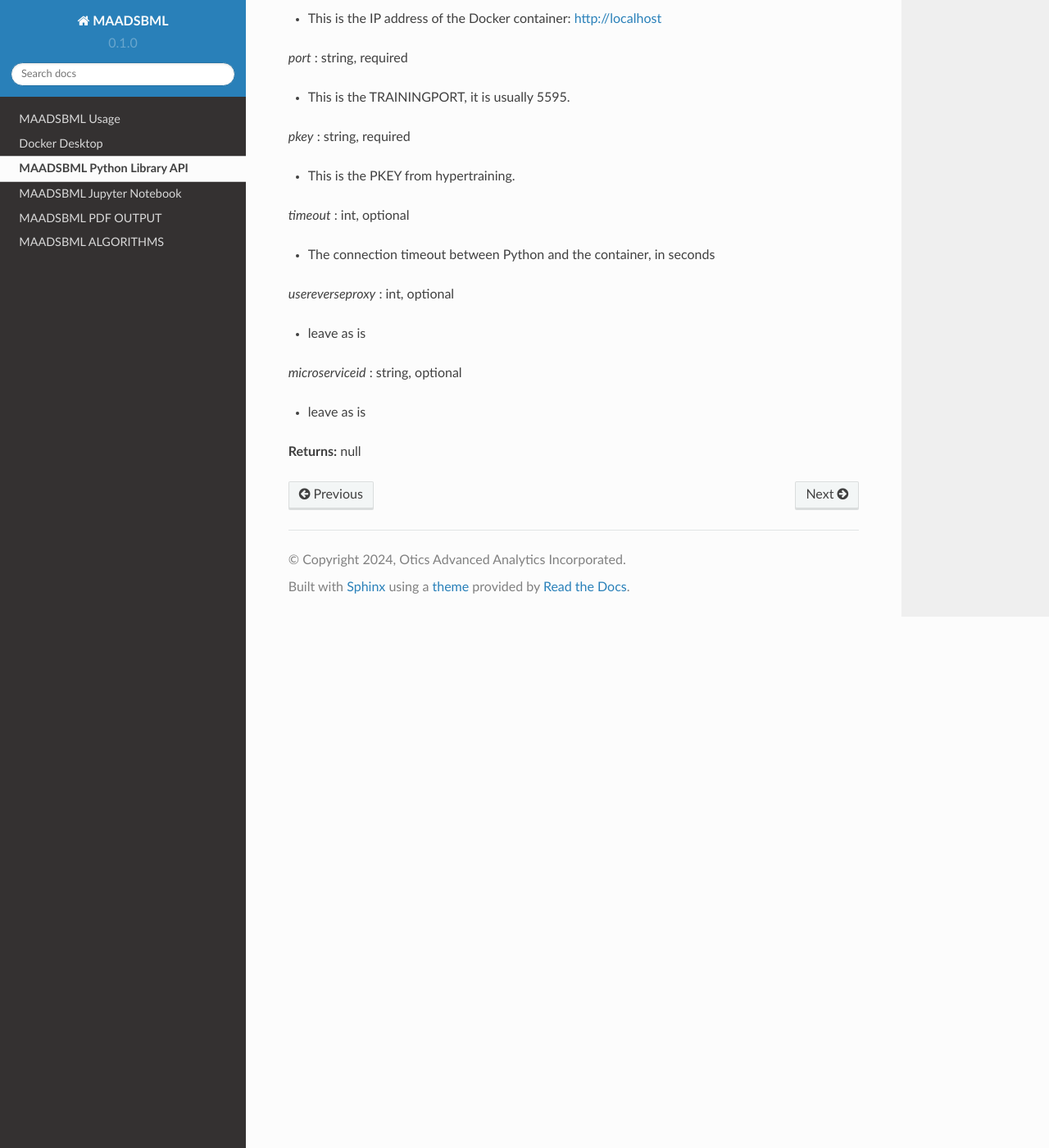
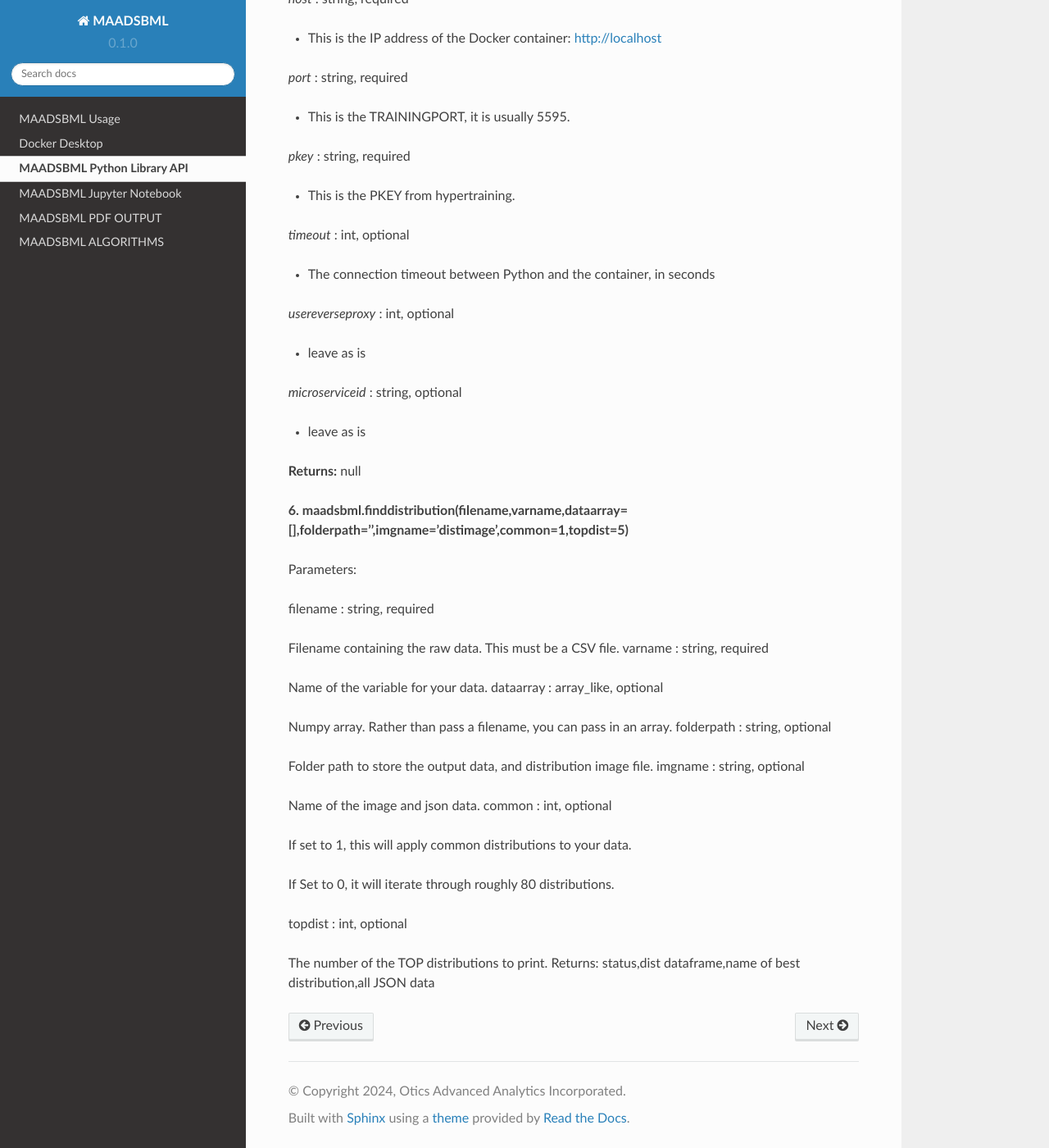
Before and after one commit to smaurice101/maadsbml, a Sphinx documentation site: the page built from docs/source/api.rst, in a window 1280 px wide and 1400 px high, scrolled down 6697 px. Shown: the whole window at 82% size. Built offline with Sphinx 7.4.7 and the Read the Docs theme 2.0.0, drawn with Linux system fonts in a browser that asks for light colours; some of the changed text lies outside the part shown.

Commit message:
Update api.rst

```diff
--- a/docs/source/api.rst
+++ b/docs/source/api.rst
@@ -44,6 +44,8 @@ This library allows users to harness the power of agent-based computing using hu
      Abort the training process.
    - **rundemo**
      To run canned demo of the system to see how it works.
+   - **finddistribution**
+     Finds the best distribution for your continuous data
 
 **First import the Python library.**
 
@@ -283,3 +285,33 @@ must be in the format: M/D/YYYY
 - leave as is
 
 **Returns:** null
+
+**6. maadsbml.finddistribution(filename,varname,dataarray=[],folderpath='',imgname='distimage',common=1,topdist=5)**
+
+Parameters:
+
+filename : string, required
+
+Filename containing the raw data. This must be a CSV file.
+varname : string, required
+
+Name of the variable for your data.
+dataarray : array_like, optional
+
+Numpy array. Rather than pass a filename, you can pass in an array.
+folderpath : string, optional
+
+Folder path to store the output data, and distribution image file.
+imgname : string, optional
+
+Name of the image and json data.
+common : int, optional
+
+If set to 1, this will apply common distributions to your data.
+
+If Set to 0, it will iterate through roughly 80 distributions.
+
+topdist : int, optional
+
+The number of the TOP distributions to print.
+Returns: status,dist dataframe,name of best distribution,all JSON data
```
